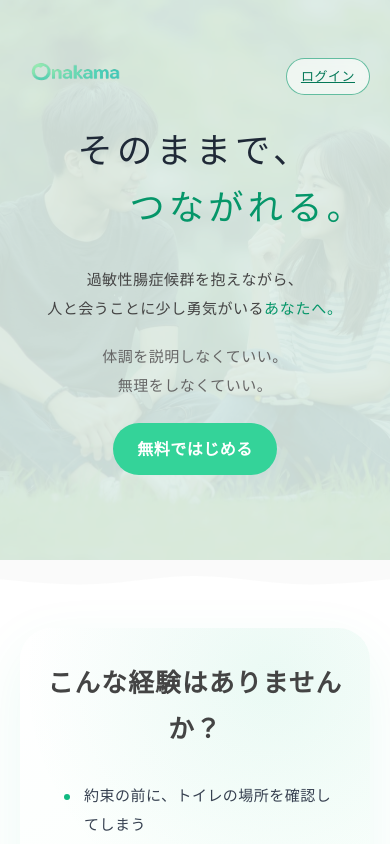
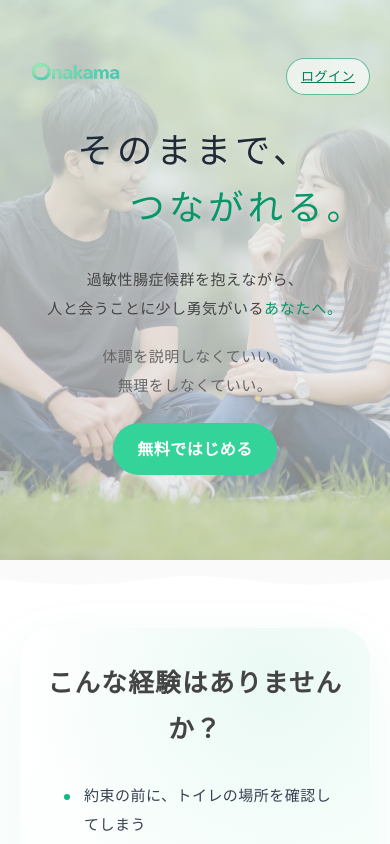
Before and after one commit to onakama-dev/onakama, a Next.js app: page / in a window 390 px wide. Shown: the top 844 px of the page. Built offline with nearby package versions, Linux system fonts and the light colour scheme.

Commit message:
トップ画面のupdate

```diff
--- a/app/top.css
+++ b/app/top.css
@@ -674,9 +674,9 @@ body {
     inset: 0;
     background: linear-gradient(
       to bottom,
-      rgba(236, 253, 245, 0.72) 0%,
-      rgba(255, 255, 255, 0.52) 55%,
-      rgba(255, 255, 255, 0.28) 100%
+      rgba(236, 253, 245, 0.82) 0%,
+      rgba(255, 255, 255, 0.68) 55%,
+      rgba(255, 255, 255, 0.48) 100%
     );
   }
 
@@ -716,6 +716,12 @@ body {
     text-align: center;
     font-size: 2.2rem;
     line-height: 1.7;
+    text-shadow: 0 2px 10px rgba(255,255,255,0.35);
+  }
+
+  .hero-lead,
+  .hero-sub {
+    text-shadow: 0 1px 6px rgba(255,255,255,0.25);
   }
 
   .hero-bg {
@@ -749,10 +755,6 @@ body {
 
   .hero-bg {
     background-position: center;
-  }
-
-  .hero-bg::after {
-    background: rgba(236, 253, 245, 0.9);
   }
 
   .hero-title {
```
